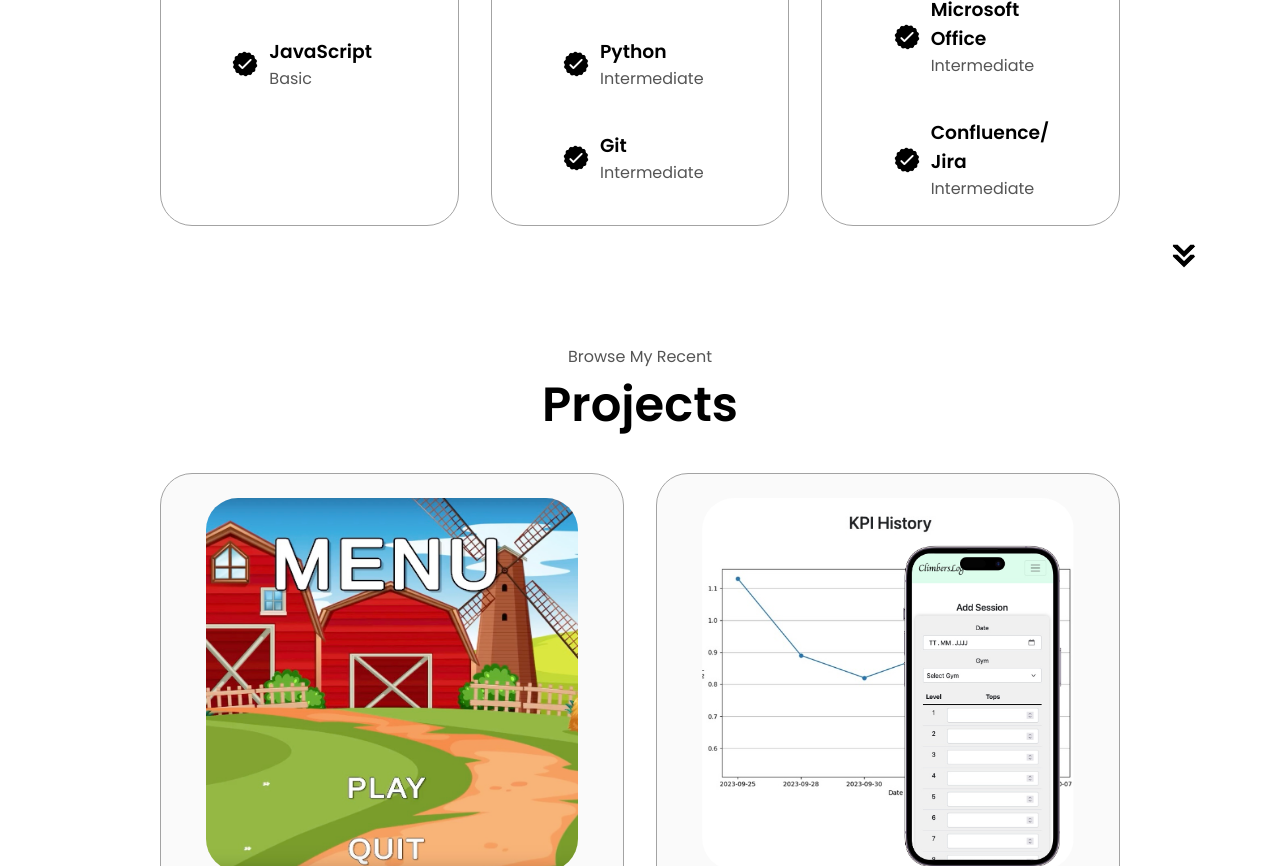
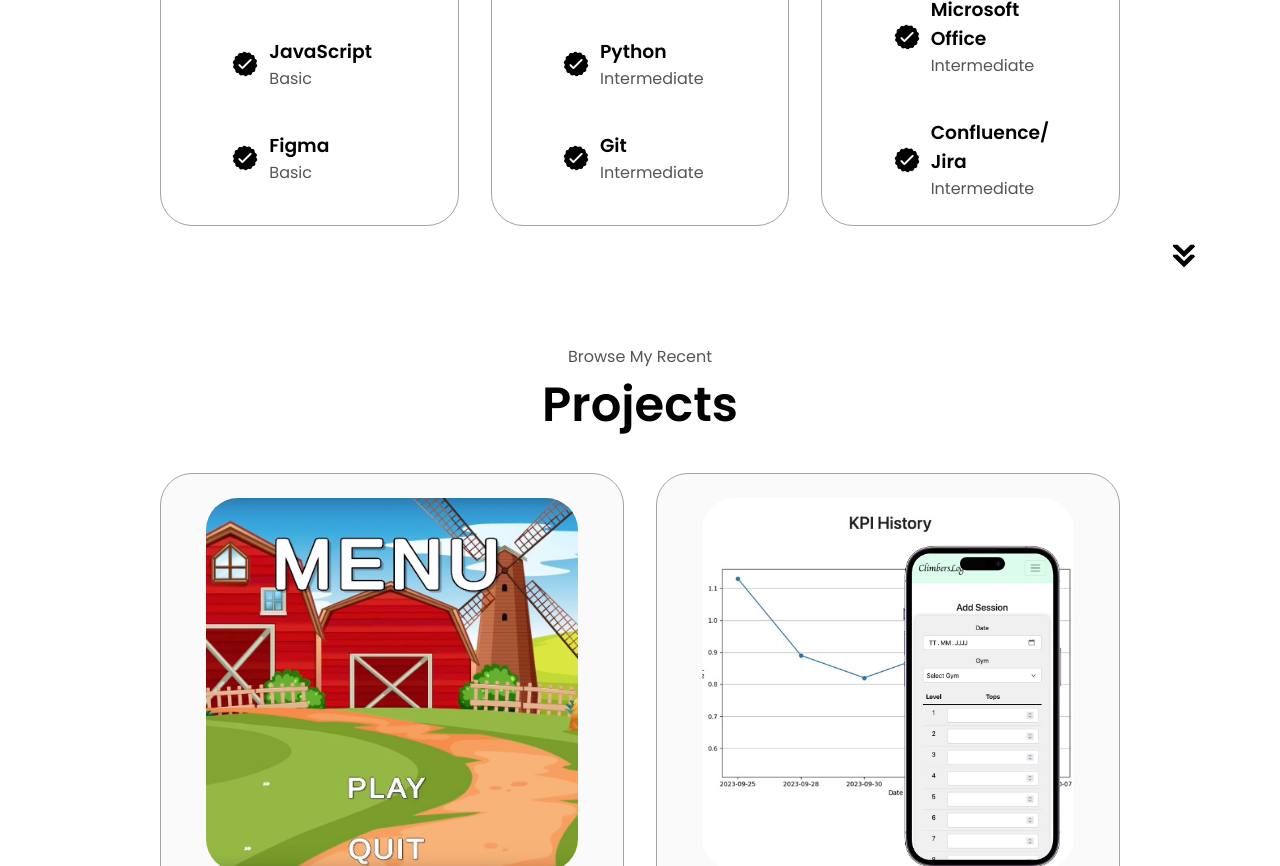
Before and after one commit to larstrk/larstrk.github.io, a plain HTML site: page index.html in a window 1280 px wide. Shown: the part 2120-2986 px from the top of the page. Drawn offline with Linux system fonts and the light colour scheme.

Commit message:
add Figma to Frontend skills

```diff
--- a/index.html
+++ b/index.html
@@ -156,6 +156,17 @@
                         />
                         <div>
                           <h3>JavaScript</h3>
+                          <p>Basic</p>
+                        </div>
+                      </article>
+                      <article>
+                        <img
+                          src="./assets/checkmark.png"
+                          alt="Experience icon"
+                          class="icon"
+                        />
+                        <div>
+                          <h3>Figma</h3>
                           <p>Basic</p>
                         </div>
                       </article>
```
